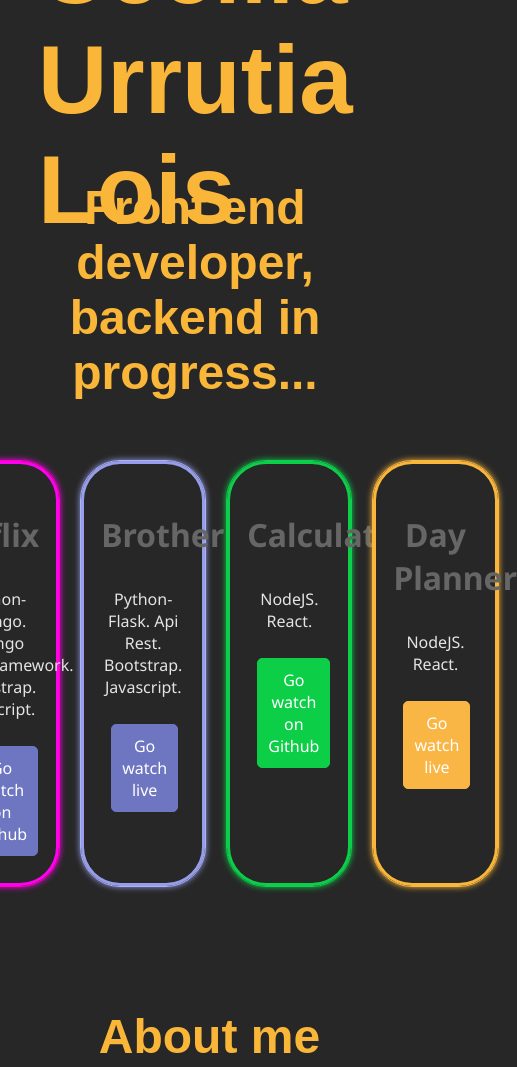
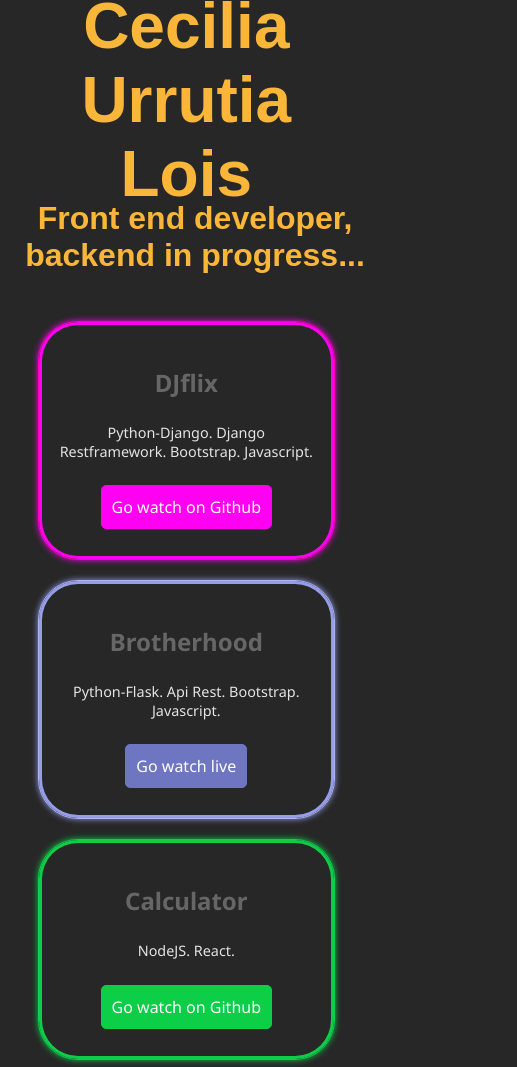
Before and after one commit to ceurrutia/my-portfolio, a plain HTML site: page index.html in a window 390 px wide. Shown: the top 1067 px of the page, 517 px wide, since content can reach past the window. Drawn offline with Linux system fonts and the light colour scheme; a script that the page names is missing; a web font is replaced by a local one.

Commit message:
Agrego Media querys para menos 768

```diff
--- a/css/style.css
+++ b/css/style.css
@@ -1,6 +1,7 @@
 * {
     background-color: #272727;
     color:#f2f2f2;
+    box-sizing: border-box;
 }
 section{
     width:100%;
@@ -20,7 +21,7 @@ h1{
     font-family: 'Tilt neon', sans-serif;
     font-size: 6em;
     color: #fab638;
-    text-align: left;
+    text-align: center;
     font-weight: bold;
 }
 
@@ -43,7 +44,7 @@ h3{
 p a, p a:hover{
     font-size: 1.2em;
     color:#666 ;
-    font-weight: bold;
+    font-weight: bold;text-decoration: none;
 }
 
 p{
@@ -59,6 +60,7 @@ p{
 
 .container{
     display: flex;
+    flex-wrap: wrap;
     justify-items: center;
     justify-content: center;
     width: 90%;
@@ -70,7 +72,7 @@ p{
     box-shadow: 0px 0px 6px #ff00f2, 0px 0px 0px 3px #ff00f2 inset;
     border: 1px solid #ff00b7;
 
-    width: 25%;
+    width: 30%;
     border-radius: 40px;
     margin:10px;
     padding: 20px;
@@ -81,7 +83,7 @@ p{
     box-shadow: 0px 0px 6px #969eeb, 0px 0px 0px 3px #969eeb inset;
     border: 1px solid #abb2f1;
 
-    width: 25%;
+    width: 30%;
     border-radius: 40px;
     margin: 10px;
     padding: 20px;
@@ -92,7 +94,7 @@ p{
     box-shadow: 0px 0px 6px #0dcf47, 0px 0px 0px 3px #0dcf47 inset;
     border: 1px solid #0dcf55;
 
-    width: 25%;
+    width: 30%;
     border-radius: 40px;
     margin: 10px;
     padding: 20px;
@@ -103,7 +105,7 @@ p{
     box-shadow: 0px 0px 6px #fab638, 0px 0px 0px 3px #fab638 inset;
     border: 1px solid #fab644;
 
-    width: 25%;
+    width: 30%;
     border-radius: 40px;
     margin: 10px;
     padding: 20px;
@@ -148,3 +150,37 @@ p{
     margin:auto;
     padding: 20px;
 }
+
+@media screen and (max-width: 700px) {
+    .titulos {
+        margin: 50px 10px;
+    }
+
+    h1 {
+        font-size: 4em;
+
+    }
+
+    h2 {
+        font-size: 2em;
+    }
+
+    h3 {
+        font-size: 1.5em;
+    }
+
+    p {
+        font-size: 0.9em;
+    }
+
+    .container {
+        margin: 10px;
+    }
+
+    .card-lightening-fucsia,
+    .card-lightening-blue,
+    .card-lightening-green,
+    .card-lightening-yellow {
+        width: 100%;
+    }
+}
--- a/index.html
+++ b/index.html
@@ -11,7 +11,7 @@
       media="screen"
       href="css/style.css"
     />
-
+<!-- Css fonts -->
     <link rel="preconnect" href="https://fonts.googleapis.com" />
     <link rel="preconnect" href="https://fonts.gstatic.com" crossorigin />
     <link
@@ -37,11 +37,13 @@
       <h2>Front end developer, backend in progress...</h2>
 
       <div class="container">
+
+        <!-- Cards -->
         <div class="card-lightening-fucsia text-center">
           <h3>DJflix</h3>
           <p>Python-Django. Django Restframework. Bootstrap. Javascript.</p>
           <button
-          class="bot blue"
+          class="bot fucsia"
           onclick="location.href='https://github.com/ceurrutia/DJFLIX'"
         >
           Go watch on Github
@@ -82,6 +84,11 @@
           </button>
         </div>
       </div>
+
+
+
+      <!-- Section about -->
+
       <section class="about text-center">
         <div class="titulos">
           <h2>About me</h2>
@@ -101,16 +108,19 @@
         </p>
       </section>
 
+      <!-- Section contact -->
+
       <section class="about text-center">
         <div class="titulos">
           <h2>Better call Cecilia</h2>
         </div>
 
         <p>
-          <a href="tel: +5491167280356"> Mobile: +54 9 11 67280356 <br>
-         <a href="mailto: urrutia.cici@gmail.com">Mail me </a>
-          <br>
-          <a href="https://www.linkedin.com/in/cecilia-urrutia/">LinkedIn </a>
+          <a href="tel: +5491167280356"> Mobile: +54 9 11 67280356 |
+         <a href="mailto: urrutia.cici@gmail.com">Mail me | </a>
+
+          <a href="https://www.linkedin.com/in/cecilia-urrutia/">LinkedIn | </a>
+          <a href="https://github.com/ceurrutia">Github </a>
           </p>
 
       </section>
```
